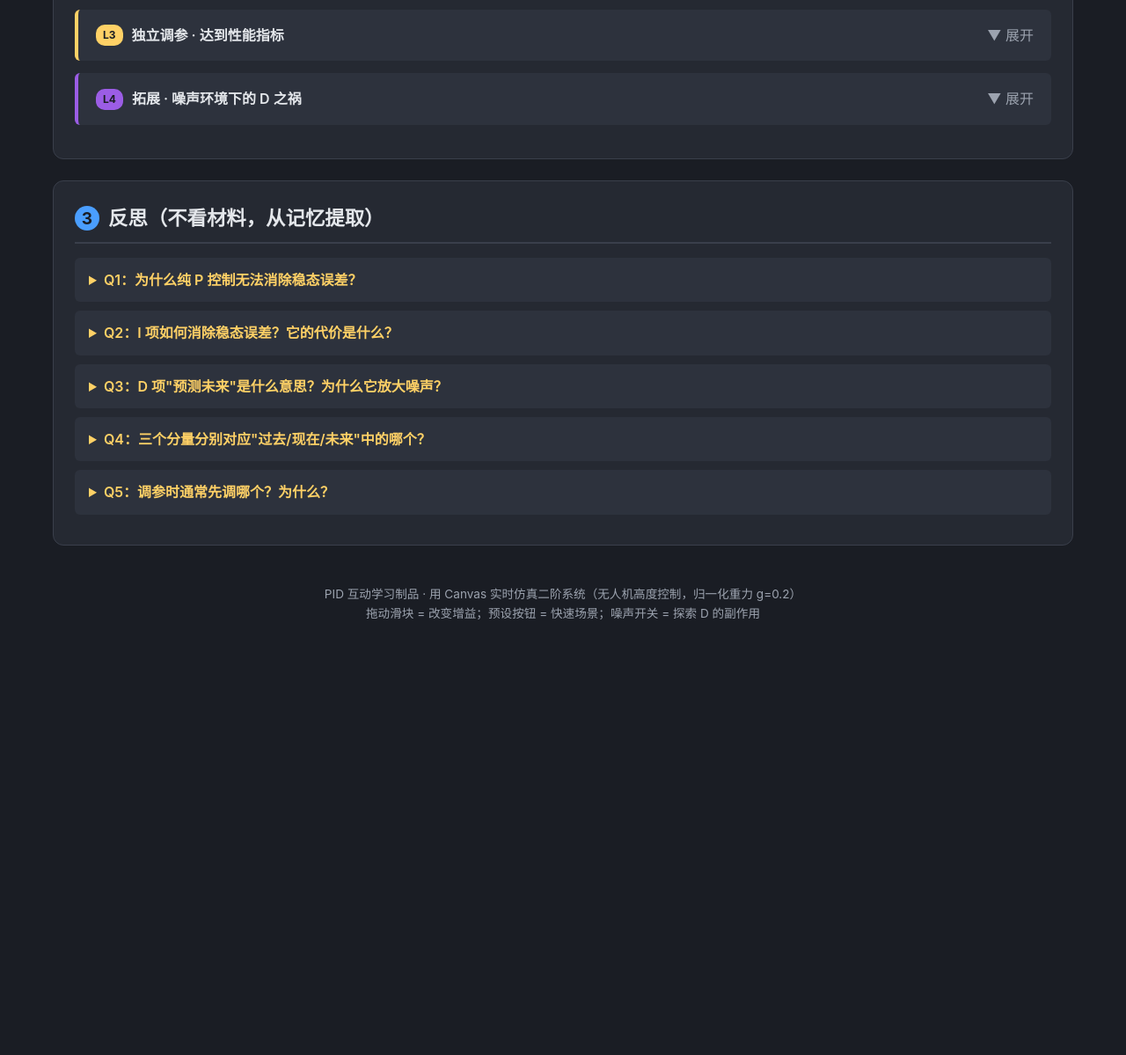
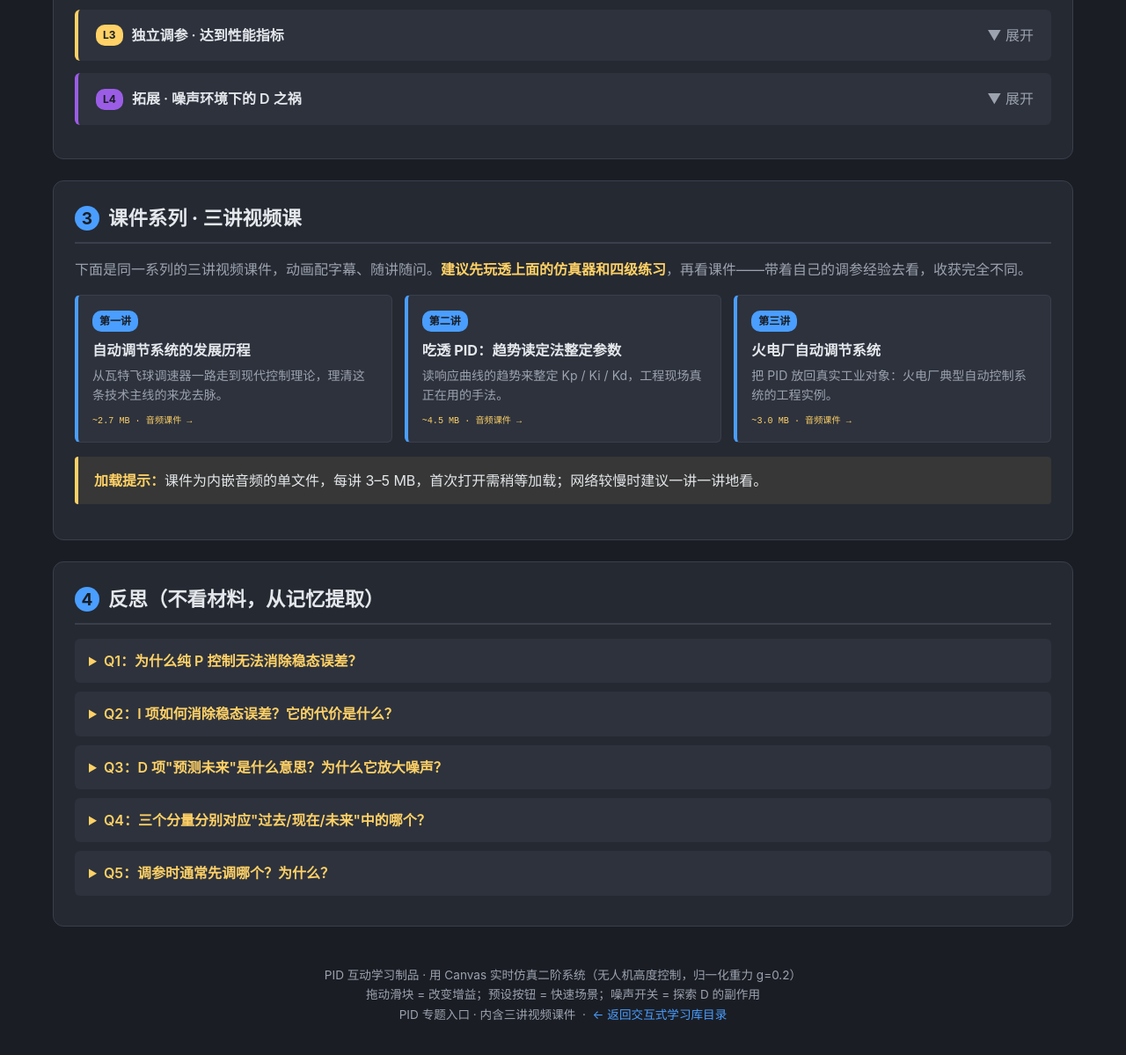
Before and after one commit to Iroqi/interactive-learning, a plain HTML site: page pid-interactive.html in a window 1280 px wide. Shown: the part 2169-3368 px from the top of the page at 88% size. Before the commit the page ends 2918 px from the top, so only its background shows below. Drawn offline with Linux system fonts and the light colour scheme.

Commit message:
feat: make PID module the series entry and sync hub metadata
pid-interactive.html becomes the single entry point for the PID series:
add a 「课件系列」 section linking the three pid-courseware lessons,
renumber 反思 to 4, and add a footer link back to the hub so users can
escape the deep sub-pages.

One card per series is now the rule: sub-pages are reached from the
series entry page, never fanned out into the hub.

Also fixes drift found while syncing:
- index.html: restore 8 CSS values mangled by cde20d5, where a bulk
  rewrite prepended zeros to leading digits (100vh -> 090vh, 100% ->
  090%, 1000px -> 0900px, 10px -> 09px, and two rgba() channels). All
  are valid CSS, so nothing errored - the page just rendered subtly
  wrong. Now restored to the pre-mangling values.
- index.html: refresh stale .card-meta sizes (pid advertised 1.5 MB at
  37 KB, yaml 28 KB at 37 KB, cf-workers 31 KB at 45 KB, gh-actions
  109 KB at 98 KB).
- gh-actions: quizData holds 12 questions but the copy said 10 道题
  and the score placeholder said 0/10.
- README: add the missing PLC module (count 12 -> 13) and document the
  one-card-per-series rule.

Co-Authored-By: Claude Code <noreply@anthropic.com>

```diff
--- a/pid-interactive.html
+++ b/pid-interactive.html
@@ -232,9 +232,44 @@
   .reflect .answer { color: var(--text-dim); font-size: 0.95em; }
 
   footer { text-align: center; color: var(--text-dim); font-size: 0.85em; padding: 20px 0; }
+  footer a { color: var(--primary); text-decoration: none; }
+  footer a:hover { text-decoration: underline; }
   .legend { display: flex; gap: 16px; flex-wrap: wrap; font-size: 0.85em; margin-top: 8px; }
   .legend span { display: inline-flex; align-items: center; gap: 5px; }
   .legend .dot { width: 10px; height: 10px; border-radius: 50%; }
+
+  /* 课件系列（同专题子页面入口） */
+  .cw-grid {
+    display: grid;
+    grid-template-columns: repeat(3, 1fr);
+    gap: 14px;
+    margin: 16px 0 4px;
+  }
+  @media (max-width: 760px) { .cw-grid { grid-template-columns: 1fr; } }
+  .cw-card {
+    display: block;
+    background: var(--card-light);
+    border: 1px solid var(--border);
+    border-left: 4px solid var(--primary);
+    border-radius: 6px;
+    padding: 14px 16px;
+    text-decoration: none;
+    color: inherit;
+    transition: border-color 0.25s, transform 0.25s;
+  }
+  .cw-card:hover { border-color: var(--primary); transform: translateY(-2px); }
+  .cw-card .cw-tag {
+    display: inline-block;
+    font-size: 0.75em; font-weight: 700;
+    background: var(--primary); color: var(--bg);
+    padding: 2px 8px; border-radius: 10px;
+  }
+  .cw-card h4 { margin: 10px 0 6px; font-size: 1.02em; line-height: 1.4; }
+  .cw-card p { font-size: 0.88em; color: var(--text-dim); line-height: 1.6; }
+  .cw-card .cw-meta {
+    display: block; margin-top: 10px;
+    font-family: monospace; font-size: 0.78em; color: var(--accent);
+  }
 </style>
 </head>
 <body>
@@ -476,9 +511,40 @@
   </div>
 </section>
 
+<!-- 课件系列（同专题子页面） -->
+<section>
+  <h2><span class="num">3</span>课件系列 · 三讲视频课</h2>
+  <p class="lead">下面是同一系列的三讲视频课件，动画配字幕、随讲随问。<strong style="color:var(--accent)">建议先玩透上面的仿真器和四级练习</strong>，再看课件——带着自己的调参经验去看，收获完全不同。</p>
+
+  <div class="cw-grid">
+    <a class="cw-card" href="pid-courseware/lesson-1.html">
+      <span class="cw-tag">第一讲</span>
+      <h4>自动调节系统的发展历程</h4>
+      <p>从瓦特飞球调速器一路走到现代控制理论，理清这条技术主线的来龙去脉。</p>
+      <span class="cw-meta">~2.7 MB · 音频课件 →</span>
+    </a>
+    <a class="cw-card" href="pid-courseware/lesson-2.html">
+      <span class="cw-tag">第二讲</span>
+      <h4>吃透 PID：趋势读定法整定参数</h4>
+      <p>读响应曲线的趋势来整定 Kp / Ki / Kd，工程现场真正在用的手法。</p>
+      <span class="cw-meta">~4.5 MB · 音频课件 →</span>
+    </a>
+    <a class="cw-card" href="pid-courseware/lesson-3.html">
+      <span class="cw-tag">第三讲</span>
+      <h4>火电厂自动调节系统</h4>
+      <p>把 PID 放回真实工业对象：火电厂典型自动控制系统的工程实例。</p>
+      <span class="cw-meta">~3.0 MB · 音频课件 →</span>
+    </a>
+  </div>
+
+  <div class="insight-box">
+    <strong>加载提示：</strong>课件为内嵌音频的单文件，每讲 3–5 MB，首次打开需稍等加载；网络较慢时建议一讲一讲地看。
+  </div>
+</section>
+
 <!-- 反思 -->
 <section class="reflect">
-  <h2><span class="num">3</span>反思（不看材料，从记忆提取）</h2>
+  <h2><span class="num">4</span>反思（不看材料，从记忆提取）</h2>
   <details>
     <summary>Q1：为什么纯 P 控制无法消除稳态误差？</summary>
     <p class="answer">稳态时系统需要一定推力来抵消重力（或其他恒定负载）。纯 P 的推力 = Kp × 误差，要有推力就必须保留误差。误差 = 重力 / Kp，Kp 越大误差越小，但永远不为 0。</p>
@@ -503,7 +569,8 @@
 
 <footer>
   PID 互动学习制品 · 用 Canvas 实时仿真二阶系统（无人机高度控制，归一化重力 g=0.2）<br>
-  拖动滑块 = 改变增益；预设按钮 = 快速场景；噪声开关 = 探索 D 的副作用
+  拖动滑块 = 改变增益；预设按钮 = 快速场景；噪声开关 = 探索 D 的副作用<br>
+  PID 专题入口 · 内含三讲视频课件 &nbsp;·&nbsp; <a href="index.html">← 返回交互式学习库目录</a>
 </footer>
 
 <script>
```
Also changed, not shown: gh-actions-interactive.html (+2 -2 lines), index.html (+16 -16 lines), 1 other file.
